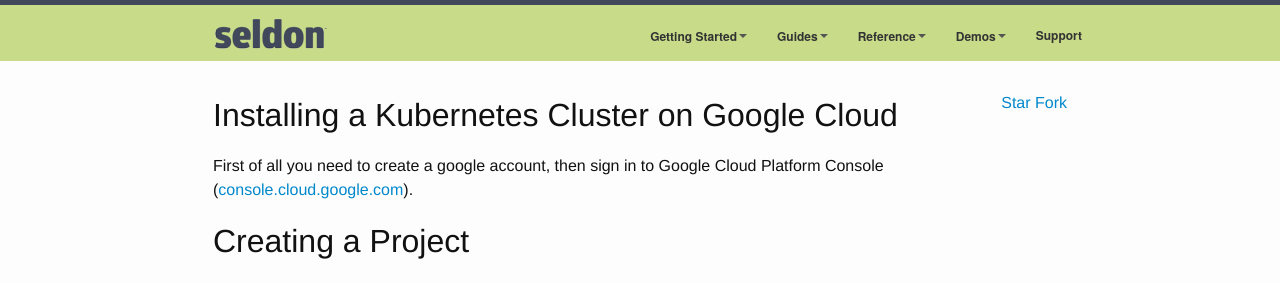
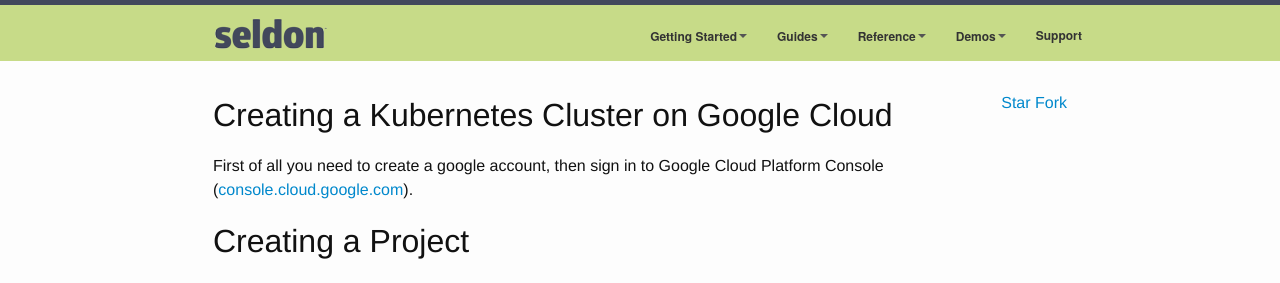
Before and after one commit to SeldonIO/seldonio.github.com, a Jekyll site: the page built from kubernetes-google-cloud.md, in a window 1280 px wide. Shown: the top 283 px of the page. Built offline with Jekyll 4.4.1, drawn with Linux system fonts in a browser that asks for light colours.

Commit message:
Minor syntax change

```diff
--- a/kubernetes-google-cloud.md
+++ b/kubernetes-google-cloud.md
@@ -3,7 +3,7 @@ layout: default
 title: Kubernetes on Google Cloud
 ---
 
-# Installing a Kubernetes Cluster on Google Cloud
+# Creating a Kubernetes Cluster on Google Cloud
 
 First of all you need to create a google account, then sign in to Google Cloud Platform Console ([console.cloud.google.com](http://console.cloud.google.com/)).
 
```
